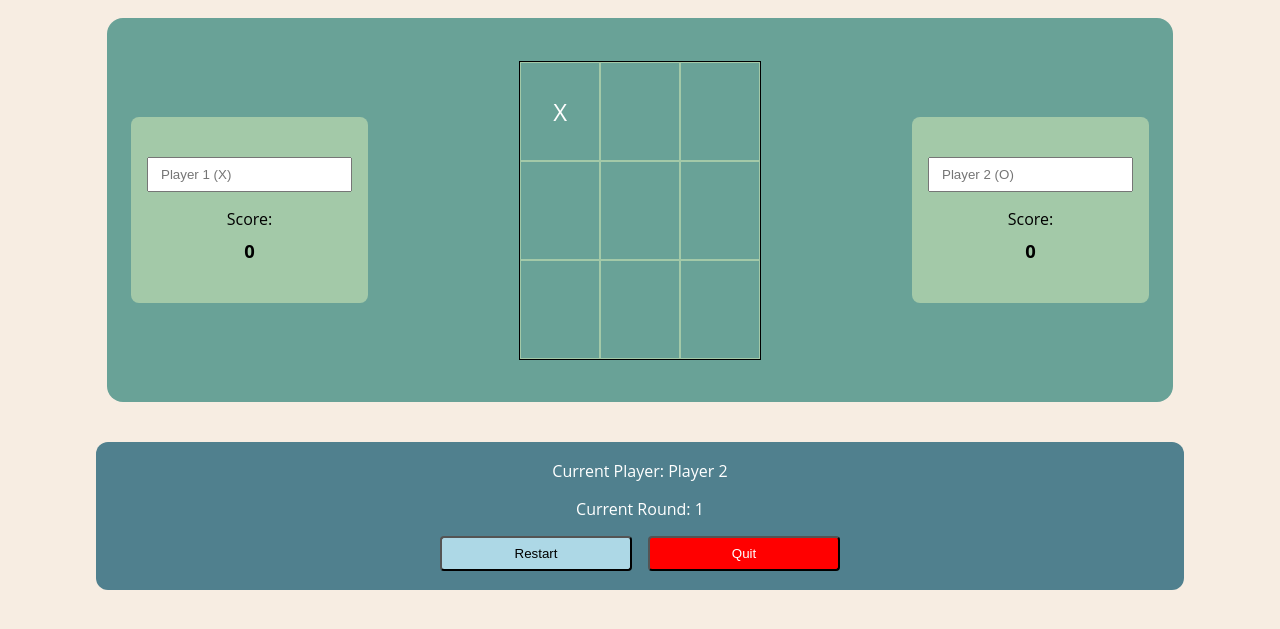
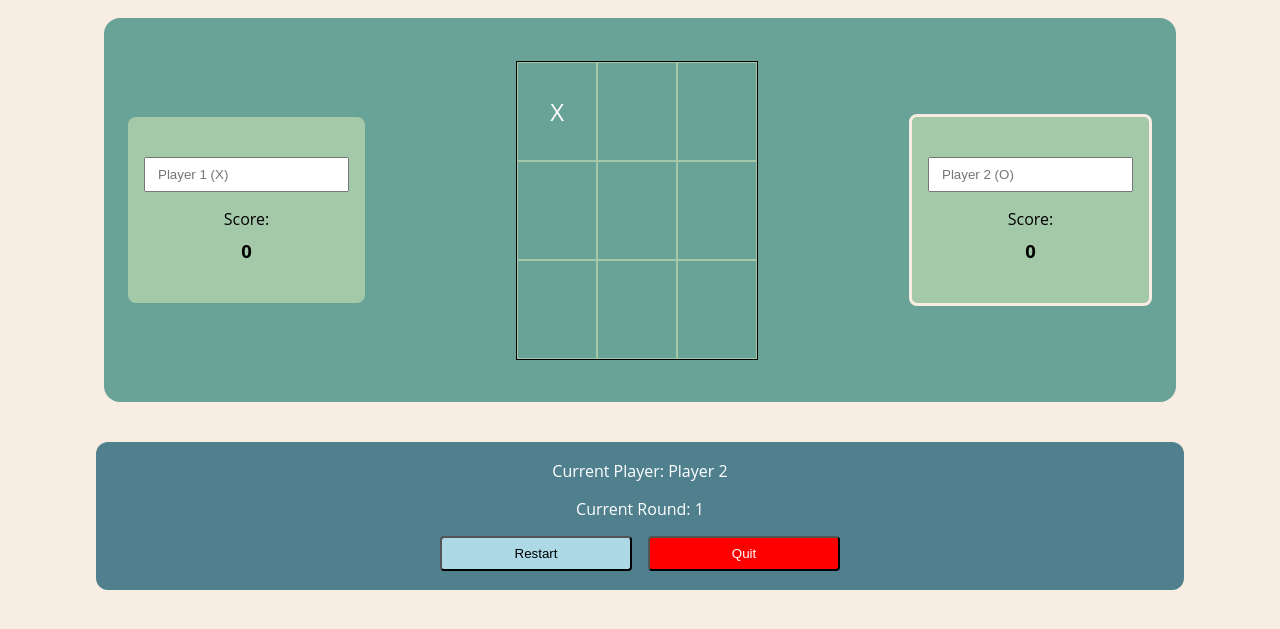
Before and after one commit to tobiaoy/tic-tac-toe, a plain HTML site: page index.html in a window 1280 px wide. Both pictures are taken after a click on the element 574 px from the left and 247 px from the top of the page. Shown: the part 103-732 px from the top of the page. Drawn offline with Linux system fonts and the light colour scheme.

Commit message:
player boxes are highlighted on their turn

```diff
--- a/script2.js
+++ b/script2.js
@@ -253,6 +253,8 @@ const displayController = (() => {
     const playerTwoName = document.querySelector('#p2-name');
     const restartBtn = document.querySelector('#restart-btn');
     const quitBtn2 = document.querySelector('#quit-btn2');
+    const p1Box = document.querySelector('#p1-box');
+    const p2Box = document.querySelector('#p2-box');
 
 
     playerOneName.addEventListener('change', () => {
@@ -288,11 +290,24 @@ const displayController = (() => {
             gameFlow.currentPlayer = player2;
             currPlayer.textContent = `Current Player: ${gameFlow.currentPlayer.name}`;
 
+            //switches to player 2;
+            p1Box.classList.remove('player-box-active');
+            p1Box.classList.add('player-box');
+            p2Box.classList.remove('player-box');
+            p2Box.classList.add('player-box-active');
+
+
         } else if (gameFlow.currentPlayer === player2)  {
             player2.played = true;
             player1.played = false;
             gameFlow.currentPlayer = player1;
             currPlayer.textContent = `Current Player: ${gameFlow.currentPlayer.name}`;
+
+            //switches to player 1
+            p2Box.classList.remove('player-box-active');
+            p2Box.classList.add('player-box');
+            p1Box.classList.remove('player-box');
+            p1Box.classList.add('player-box-active');
         }
     }
 
--- a/style.css
+++ b/style.css
@@ -71,6 +71,15 @@
 
    }
 
+   .player-box-active{
+    background-color: var(--green1);
+    padding: 2.5rem 1rem;
+    gap: 1rem;
+    border-radius: 0.5rem;
+    border-style: solid;
+    border-color: var(--sand);
+   }
+
    #game-board{
      grid-area: gameboard;
      width: 40vw;
@@ -88,6 +97,8 @@
      align-items: center;
      gap: 0.5rem;
    }
+
+
 
    input{
      padding: 0.5rem 0.75rem;
```
